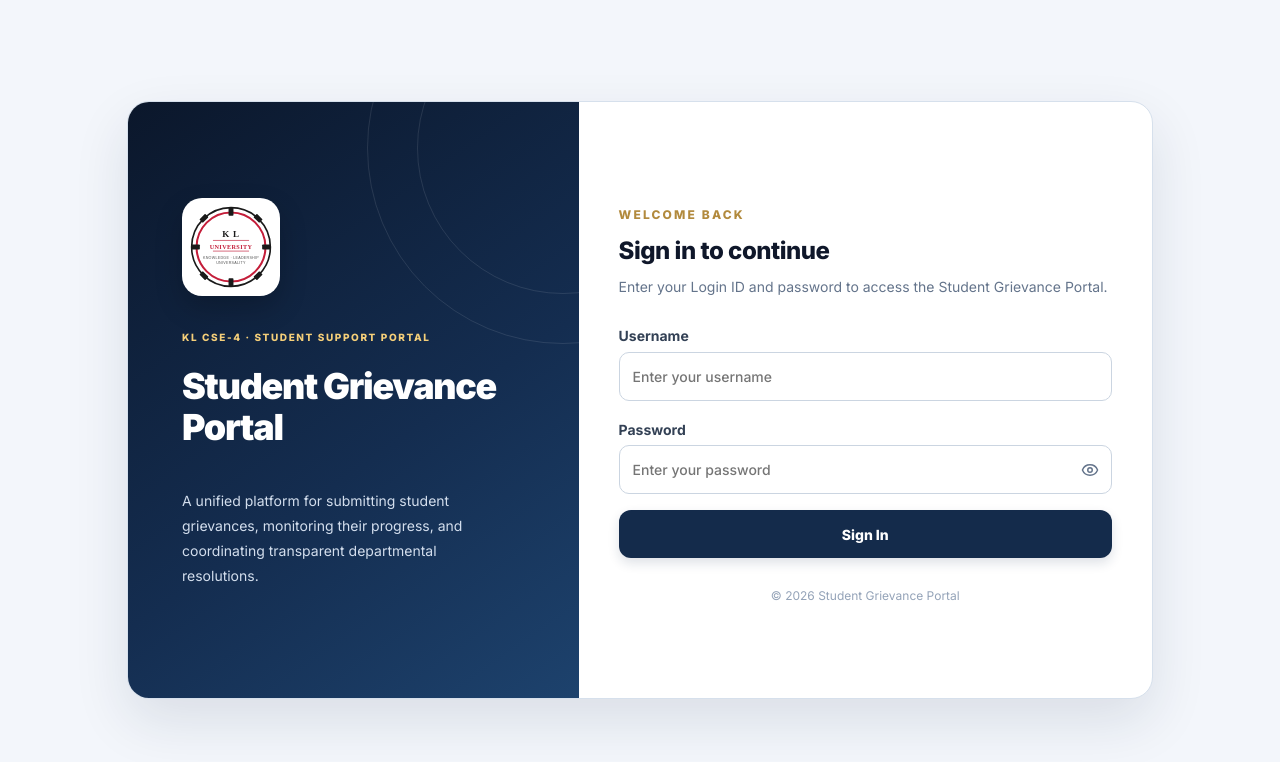
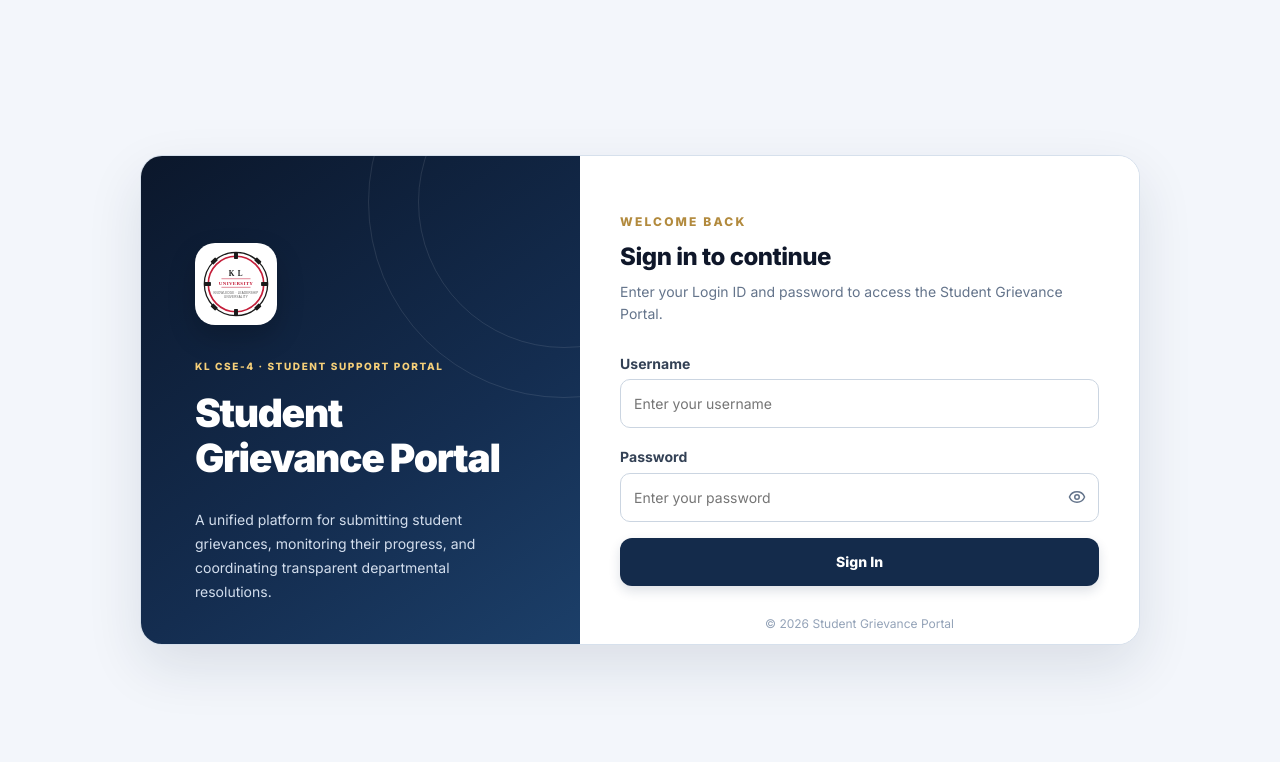
Before and after one commit to imashesh/klcse4-grievance-fe, a React (Vite) app: page /#/login in a window 1280 px wide. Shown: the top 762 px of the page. Built offline with nearby package versions, Linux system fonts and the light colour scheme.

Commit message:
Remove tall login layout and scrolling; match Certification Portal wide 1024x490 card

```diff
--- a/src/portal-typography.css
+++ b/src/portal-typography.css
@@ -170,83 +170,82 @@
 }
 
 
-/* Attendance/Certifications welcome-card parity for the Grievance sign-in page.
-   Scoped to .reference-login so the six role dashboards remain unchanged. */
+
+/* Grievance sign-in: exact 1024 x 490 desktop card geometry of Certifications.
+   No draggable panels, internal scroll areas, or oversized vertical layout. */
+.reference-login,
+.reference-login * { box-sizing: border-box; }
 .reference-login {
-  min-height: 100vh;
+  width: 100%;
+  min-height: 100svh;
+  margin: 0;
+  padding: 20px;
   display: flex;
   align-items: center;
   justify-content: center;
-  padding: 20px;
+  overflow-x: hidden;
   background: #f3f6fb;
-  background-image: radial-gradient(#dce5f0 1px, transparent 1px);
-  background-size: 19px 19px;
+  font-family: Inter, system-ui, -apple-system, "Segoe UI", sans-serif;
 }
-.reference-login .reference-login-card {
+.reference-login-card {
   display: grid;
-  grid-template-columns: minmax(280px, .88fr) minmax(0, 1.12fr);
-  width: 100%;
-  max-width: 1024px;
+  grid-template-columns: minmax(0, 44%) minmax(0, 56%);
+  width: min(1024px, 100%);
+  height: 490px;
+  min-height: 0;
+  margin: 0 auto;
   overflow: hidden;
   border: 1px solid #d6e0ec;
   border-radius: 22px;
   background: #fff;
   box-shadow: 0 22px 55px rgba(15,35,65,.11);
 }
-.reference-login .reference-login-brand {
+.reference-login-brand {
   position: relative;
+  isolation: isolate;
   display: flex;
-  min-height: 480px;
   flex-direction: column;
   align-items: flex-start;
   justify-content: center;
-  padding: clamp(30px, 4vw, 54px);
+  min-width: 0;
+  height: 100%;
+  padding: 54px;
   overflow: hidden;
+  color: #fff;
   background: linear-gradient(145deg, #0b172b 0%, #142d50 58%, #1d426d 100%);
-  color: #fff;
 }
-.reference-login .reference-login-brand::before,
-.reference-login .reference-login-brand::after {
+.reference-login-brand::before,
+.reference-login-brand::after {
+  content: "";
   position: absolute;
-  content: "";
+  z-index: -1;
   border: 1px solid rgba(255,255,255,.10);
   border-radius: 50%;
   pointer-events: none;
 }
-.reference-login .reference-login-brand::before {
-  width: 390px; height: 390px; right: -180px; top: -150px;
-}
-.reference-login .reference-login-brand::after {
-  width: 290px; height: 290px; right: -130px; top: -100px;
-}
-.reference-login .reference-login-logo {
-  position: relative;
-  z-index: 1;
+.reference-login-brand::before { width: 390px; height: 390px; right: -180px; top: -150px; }
+.reference-login-brand::after { width: 290px; height: 290px; right: -130px; top: -100px; }
+.reference-login-logo {
   display: grid;
   place-items: center;
   width: 82px;
   height: 82px;
-  margin-bottom: 34px;
+  margin: 0 0 34px;
   padding: 7px;
+  flex-shrink: 0;
   border: 1px solid rgba(255,255,255,.45);
   border-radius: 20px;
   background: #fff;
   box-shadow: 0 12px 28px rgba(0,0,0,.2);
 }
-.reference-login .reference-login-logo img {
-  width: 100%; height: 100%; object-fit: contain; border-radius: 12px;
-}
-.reference-login .reference-login-kicker {
-  position: relative;
-  z-index: 1;
+.reference-login-logo img { display: block; width: 100%; height: 100%; object-fit: contain; border-radius: 12px; }
+.reference-login-kicker {
   color: #f5cf79;
   font-size: 10px;
   font-weight: 800;
   letter-spacing: .16em;
 }
-.reference-login .reference-login-brand h1 {
-  position: relative;
-  z-index: 1;
+.reference-login-brand h1 {
   margin: 17px 0 12px;
   color: #fff;
   font-size: clamp(27px, 3.1vw, 39px);
@@ -254,99 +253,103 @@
   line-height: 1.14;
   letter-spacing: -.035em;
 }
-.reference-login .reference-login-brand > p {
-  position: relative;
-  z-index: 1;
+.reference-login-brand > p {
   max-width: 320px;
+  margin: 16px 0 0;
   color: #d3deed;
   font-size: 14px;
   line-height: 1.7;
 }
-.reference-login .reference-login-form-panel {
+.reference-login-form-panel {
   display: flex;
   flex-direction: column;
   justify-content: center;
   min-width: 0;
-  padding: clamp(28px, 4vw, 48px);
+  height: 100%;
+  padding: 40px;
+  background: #fff;
 }
-.reference-login .reference-login-heading { margin-bottom: 28px; }
-.reference-login .reference-login-eyebrow {
-  display: block;
+.reference-login-heading { margin: 0 0 29px; }
+.reference-login-eyebrow {
+  margin: 0;
   color: #b28a3d;
   font-size: 12px;
   font-weight: 800;
   letter-spacing: .18em;
   text-transform: uppercase;
 }
-.reference-login .reference-login-form-panel h2 {
-  margin: 8px 0 0;
+.reference-login-form-panel h2 {
+  margin: 10px 0 0;
   color: #0f172a;
   font-size: 24px;
   font-weight: 800;
   line-height: 1.3;
   letter-spacing: -.02em;
 }
-.reference-login .reference-login-intro {
-  margin: 8px 0 0;
+.reference-login-intro {
+  margin: 9px 0 0;
   color: #64748b;
   font-size: 14px;
-  line-height: 1.6;
+  line-height: 1.55;
 }
-.reference-login .reference-login-form {
+.reference-login-form {
   display: flex;
   flex-direction: column;
   gap: 0;
+  margin: 0;
 }
-.reference-login .reference-login-form label {
+.reference-login-form label {
   margin: 0 0 6px;
   color: #334155;
   font-size: 14px;
   font-weight: 650;
 }
-.reference-login .reference-login-form > input,
-.reference-login .reference-password-field input {
-  box-sizing: border-box;
+.reference-login-form > input,
+.reference-password-field input {
   width: 100%;
-  height: 47px;
+  height: 49px;
+  min-height: 0;
   padding: 0 13px;
   border: 1px solid #cbd5e1;
-  border-radius: 9px;
+  border-radius: 10px;
+  outline-offset: 2px;
   background: #fff;
   color: #0f172a;
+  font: inherit;
   font-size: 14px;
-  font-family: inherit;
 }
-.reference-login .reference-login-form > input { margin-bottom: 18px; }
-.reference-login .reference-password-field {
+.reference-login-form > input { margin: 0 0 19px; }
+.reference-password-field {
   position: relative;
   display: flex;
   align-items: center;
-  margin-bottom: 18px;
+  margin: 0 0 16px;
 }
-.reference-login .reference-password-field input { padding-right: 45px; }
-.reference-login .reference-password-field button {
+.reference-password-field input { padding-right: 45px; }
+.reference-password-field button {
   position: absolute;
+  top: 0;
   right: 0;
-  top: 0;
   display: grid;
   place-items: center;
   width: 44px;
-  height: 47px;
+  height: 49px;
+  padding: 0;
   border: 0;
   background: transparent;
   color: #64748b;
   cursor: pointer;
 }
-.reference-login .reference-login-submit {
+.reference-login-submit {
   display: flex;
   align-items: center;
   justify-content: center;
   width: 100%;
-  min-height: 47px;
-  margin-top: 0;
+  min-height: 48px;
+  margin: 0;
   padding: 12px 16px;
   border: 0;
-  border-radius: 9px;
+  border-radius: 12px;
   background: #142b4b;
   color: #fff;
   font-size: 14px;
@@ -354,99 +357,34 @@
   cursor: pointer;
   box-shadow: 0 5px 12px rgba(20,43,75,.14);
 }
-.reference-login .reference-login-submit:hover { background: #203f68; }
-.reference-login .reference-login-error {
-  margin-bottom: 16px;
-  padding: 12px;
+.reference-login-submit:hover { background: #203f68; }
+.reference-login-error {
+  margin: 0 0 12px;
+  padding: 10px 12px;
   border-radius: 9px;
   background: #fef2f2;
   color: #b42318;
   font-size: 13px;
 }
-.reference-login .reference-login-copyright {
-  margin: 28px 0 0;
+.reference-login-copyright {
+  margin: 29px 0 0;
   text-align: center;
   color: #94a3b8;
   font-size: 12px;
 }
 @media (max-width: 720px) {
-  .reference-login .reference-login-card { grid-template-columns: 1fr; }
-  .reference-login .reference-login-brand { min-height: 250px; padding: 29px 27px; }
-  .reference-login .reference-login-logo { margin-bottom: 18px; }
-  .reference-login .reference-login-brand h1 { font-size: 26px; }
-  .reference-login .reference-login-form-panel { padding: 28px 27px; }
+  .reference-login { padding: 16px; }
+  .reference-login-card { grid-template-columns: minmax(0,1fr); height: auto; max-width: 520px; }
+  .reference-login-brand { height: auto; min-height: 0; padding: 24px 27px; }
+  .reference-login-logo { width: 58px; height: 58px; margin-bottom: 14px; border-radius: 15px; }
+  .reference-login-brand h1 { margin: 10px 0; font-size: 25px; }
+  .reference-login-brand > p { margin-top: 6px; font-size: 12px; line-height: 1.5; }
+  .reference-login-form-panel { height: auto; padding: 24px 27px; }
+  .reference-login-heading { margin-bottom: 18px; }
+  .reference-login-copyright { margin-top: 18px; }
 }
-
-/* Screenshot-accurate Certification Portal login proportions and finish.
-   This overrides legacy grievance login styles only, never dashboard styles. */
-.reference-login {
-  min-height: 100dvh;
-  box-sizing: border-box;
-  background: #f3f6fb;
-  background-image: none;
+@media (max-height: 570px) and (min-width: 721px) {
+  .reference-login { align-items: flex-start; }
+  .reference-login-card { height: auto; min-height: 460px; }
+  .reference-login-brand, .reference-login-form-panel { height: auto; }
 }
-.reference-login .reference-login-card {
-  grid-template-columns: 44% 56%;
-  max-width: 1024px;
-  min-height: 490px;
-  border-radius: 22px;
-}
-.reference-login .reference-login-brand {
-  min-height: 488px;
-  padding: 54px;
-  background: linear-gradient(145deg, #0b172b 0%, #142d50 58%, #1d426d 100%);
-}
-.reference-login .reference-login-brand h1 {
-  margin-top: 21px;
-  margin-bottom: 25px;
-  font-size: clamp(30px, 2.8vw, 39px);
-  line-height: 1.16;
-}
-.reference-login .reference-login-logo { margin-bottom: 34px; }
-.reference-login .reference-login-brand > p {
-  max-width: 330px;
-  line-height: 1.8;
-}
-.reference-login .reference-login-form-panel {
-  padding: 40px;
-}
-.reference-login .reference-login-heading { margin-bottom: 29px; }
-.reference-login .reference-login-form-panel h2 {
-  margin-top: 10px;
-  font-size: 24px;
-  line-height: 1.3;
-}
-.reference-login .reference-login-intro {
-  margin-top: 9px;
-  line-height: 1.55;
-}
-.reference-login .reference-login-form > input,
-.reference-login .reference-password-field input {
-  height: 49px;
-  border-radius: 10px;
-}
-.reference-login .reference-password-field button { height: 49px; }
-.reference-login .reference-login-form > input { margin-bottom: 19px; }
-.reference-login .reference-password-field { margin-bottom: 16px; }
-.reference-login .reference-login-submit {
-  min-height: 48px;
-  border-radius: 12px;
-}
-.reference-login .reference-login-copyright { margin-top: 29px; }
-@media (max-width: 720px) {
-  .reference-login .reference-login-card {
-    grid-template-columns: 1fr;
-    min-height: 0;
-  }
-  .reference-login .reference-login-brand {
-    min-height: 245px;
-    padding: 29px 27px;
-  }
-  .reference-login .reference-login-brand h1 {
-    margin-top: 12px;
-    margin-bottom: 12px;
-    font-size: 27px;
-  }
-  .reference-login .reference-login-form-panel { padding: 29px 27px; }
-  .reference-login .reference-login-logo { margin-bottom: 18px; }
-}
```
